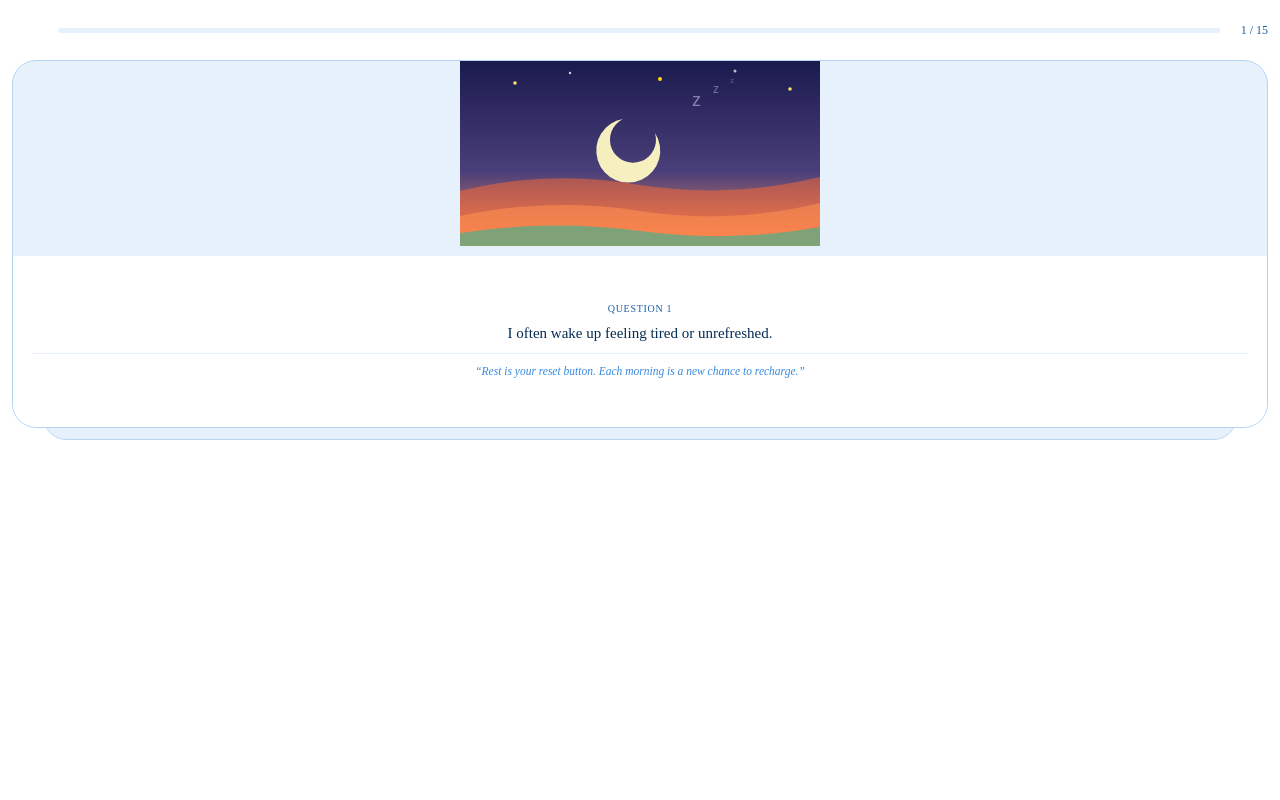
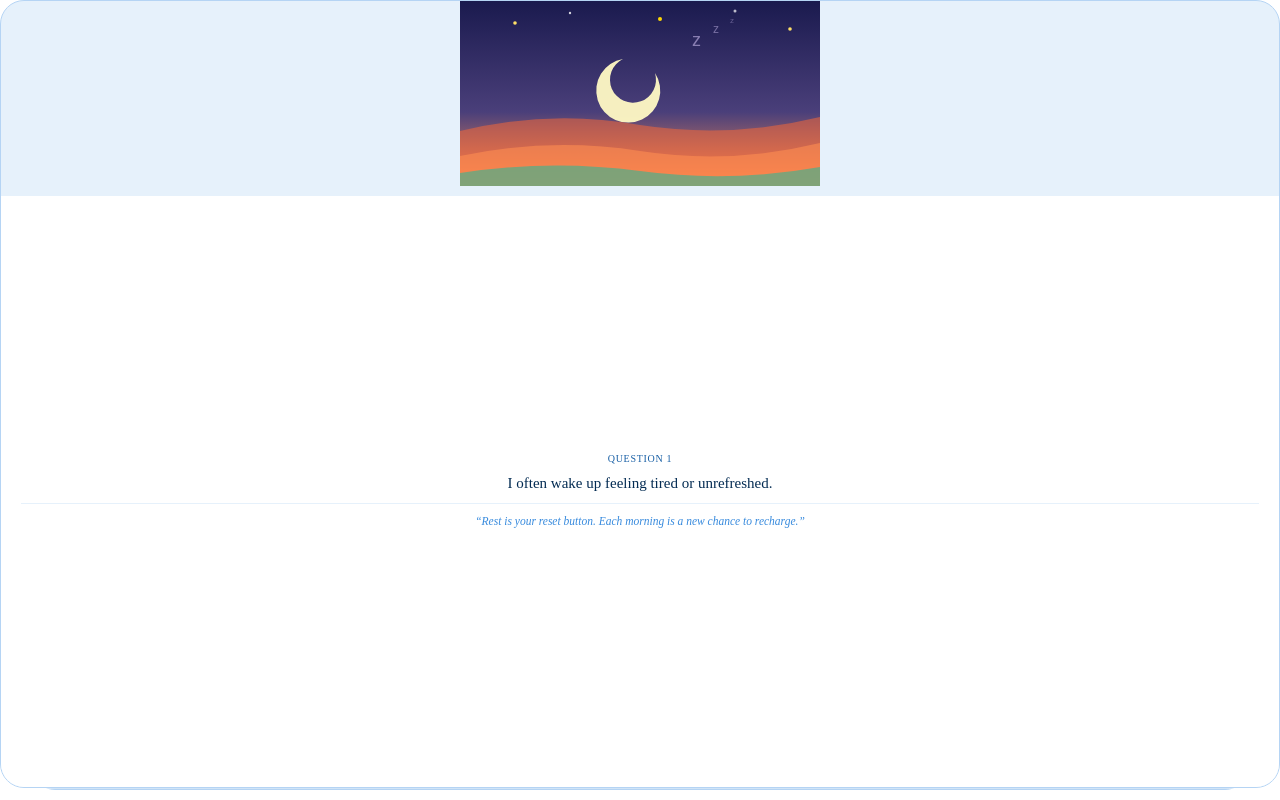
Before and after one commit to tans-sys/wellness, a plain HTML site: page index.html in a window 1280 px wide. Drawn offline with nearby package versions, Linux system fonts and the light colour scheme.

Commit message:
Update index.html

```diff
--- a/index.html
+++ b/index.html
@@ -9,7 +9,7 @@
 .prog-fill{height:100%;background:#378ADD;border-radius:10px;transition:width .35s cubic-bezier(.4,0,.2,1)}
 .q-label{font-size:12px;color:#185FA5;min-width:38px;text-align:right;font-weight:500}
 .deck-zone{position:relative;width:100%;height:380px;margin-bottom:.85rem}
-.card{position:absolute;inset:0;background:#E6F1FB;border:1px solid #B5D4F4;border-radius:24px;display:flex;flex-direction:column;align-items:stretch;cursor:grab;user-select:none;touch-action:none;will-change:transform;overflow:hidden}
+.card{position:fixed;inset:0;background:#E6F1FB;border:1px solid #B5D4F4;border-radius:24px;display:flex;flex-direction:column;align-items:stretch;cursor:grab;user-select:none;touch-action:none;will-change:transform;overflow:hidden}
 .card:active{cursor:grabbing}
 .card.s1{transform:scale(0.95) translateY(10px);z-index:1;pointer-events:none}
 .card.s2{transform:scale(0.9) translateY(20px);z-index:0;pointer-events:none}
```
